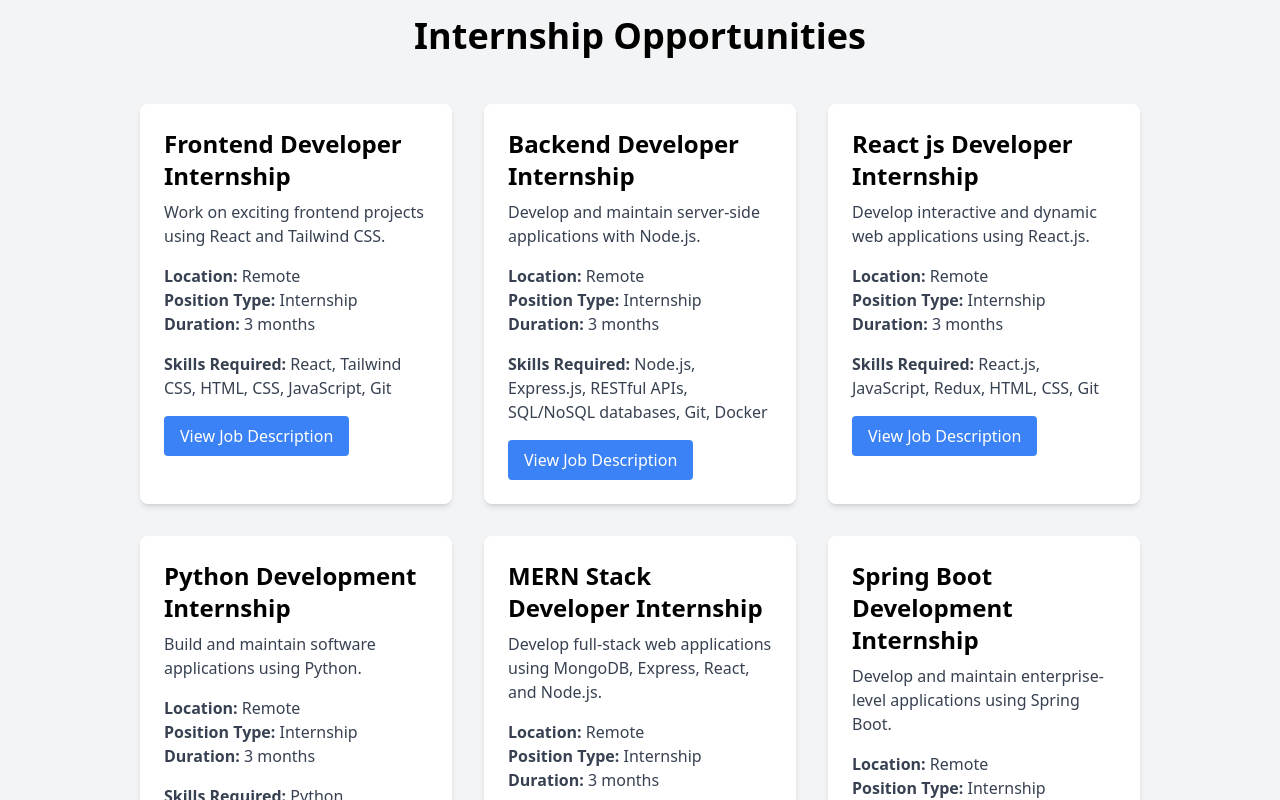
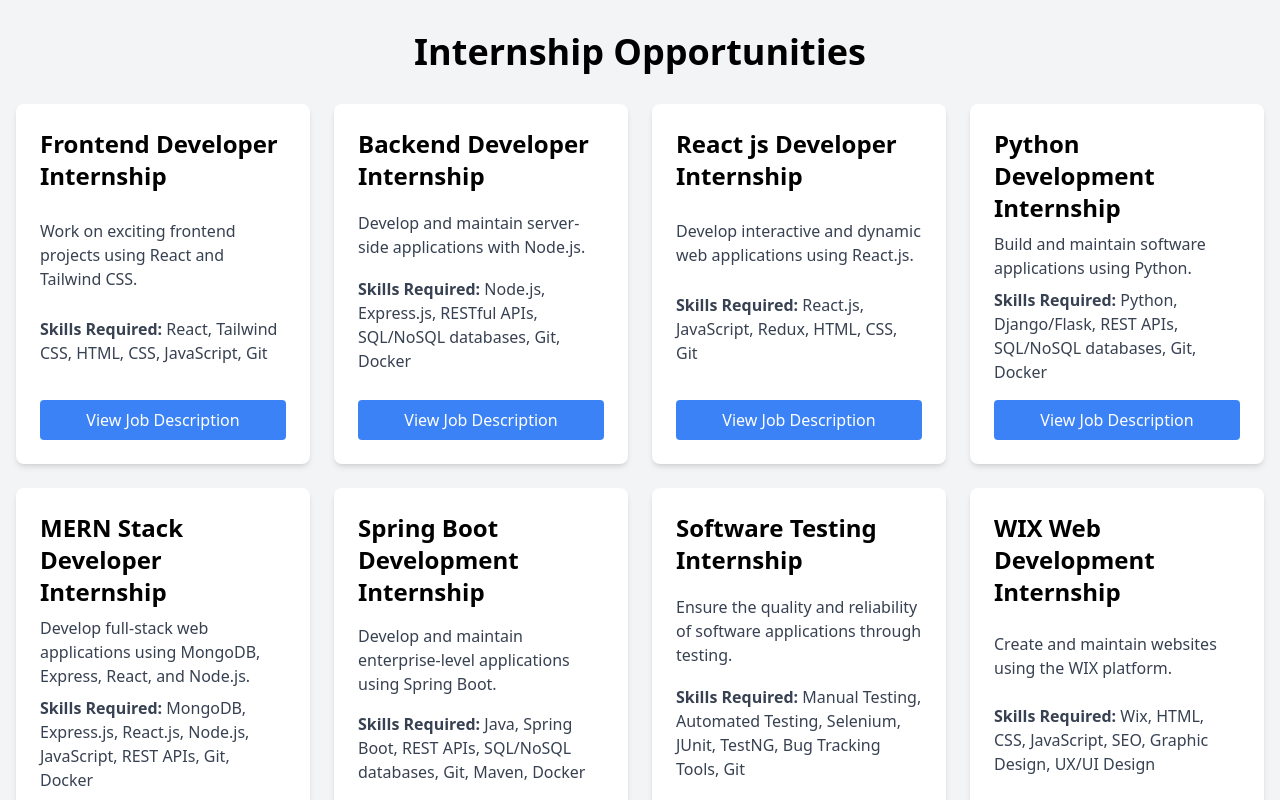
Before and after one commit to TENLIMITLESS/career-page, a React (Create React App) app: page / in a window 1280 px wide. Shown: the top 800 px of the page. Built offline with nearby package versions, Linux system fonts and the light colour scheme.

Commit message:
jd pop-up added

```diff
--- a/src/components/Home.js
+++ b/src/components/Home.js
@@ -165,11 +165,12 @@ const internships = [
   },
 ];
 
+
 const Home = () => {
   return (
-    <div className="container mx-auto p-4">
+    <div className="container mx-auto px-4 py-8">
       <h1 className="text-4xl font-bold text-center mb-8">Internship Opportunities</h1>
-      <div className="flex flex-wrap justify-center">
+      <div className="grid grid-cols-1 sm:grid-cols-2 md:grid-cols-3 lg:grid-cols-4 gap-6">
         {internships.map(internship => (
           <InternshipCard key={internship.id} {...internship} />
         ))}
--- a/src/components/InternshipCard.js
+++ b/src/components/InternshipCard.js
@@ -1,30 +1,6 @@
-// import React from 'react';
-
-// const InternshipCard = ({ title, description, skills, email }) => {
-//   return (
-//     <div className="bg-white shadow-md rounded-lg p-6 m-4 w-full sm:w-1/2 md:w-1/3 lg:w-1/4">
-//       <h2 className="text-2xl font-bold mb-2">{title}</h2>
-//       <p className="text-gray-700 mb-4">{description}</p>
-//       <ul className="text-gray-700 mb-4">
-//         <li><strong>Location:</strong> Remote</li>
-//         <li><strong>Position Type:</strong> Internship</li>
-//         <li><strong>Duration:</strong> 3 months</li>
-//       </ul>
-//       <p className="text-gray-700 text-base mb-4"><strong>Skills Required:</strong> {skills}</p>
-//       {/* <p className="text-gray-700 mb-4">Please share your resume via email after clicking on the apply button.</p> */}
-//       <a href="https://docs.google.com/forms/d/e/1FAIpQLScMY6Dos28JVDpYmgXB9FK4QpepWxsn_rEH-mQ1AYiql4d_qA/viewform" className="inline-block bg-blue-500 text-white py-2 px-4 rounded hover:bg-blue-600 transition duration-200">
-//         Apply
-//       </a>
-//     </div>
-//   );
-// };
-
-// export default InternshipCard;
-
-
 import React, { useState } from 'react';
 
-const InternshipCard = ({ title, description, skills, email }) => {
+const InternshipCard = ({ title, description, skills }) => {
   const [showModal, setShowModal] = useState(false);
 
   const toggleModal = () => {
@@ -32,28 +8,22 @@ const InternshipCard = ({ title, description, skills, email }) => {
   };
 
   return (
-    <div className="bg-white shadow-md rounded-lg p-6 m-4 w-full sm:w-1/2 md:w-1/3 lg:w-1/4">
+    <div className="bg-white shadow-md rounded-lg p-6 transition duration-300 hover:shadow-lg flex justify-between item-center flex-col">
       <h2 className="text-2xl font-bold mb-2">{title}</h2>
-      <p className="text-gray-700 mb-4">{description}</p>
-      <ul className="text-gray-700 mb-4">
-        <li><strong>Location:</strong> Remote</li>
-        <li><strong>Position Type:</strong> Internship</li>
-        <li><strong>Duration:</strong> 3 months</li>
-      </ul>
-      <p className="text-gray-700 text-base mb-4"><strong>Skills Required:</strong> {skills}</p>
+      <p className="text-gray-700 mb-2">{description}</p>
+      <p className="text-gray-700 mb-4"><strong>Skills Required:</strong> {skills}</p>
       <button onClick={toggleModal} className="inline-block bg-blue-500 text-white py-2 px-4 rounded hover:bg-blue-600 transition duration-200">
         View Job Description
       </button>
       {showModal && (
-        <div className="fixed inset-0 flex items-center justify-center z-50">
-          <div className="absolute inset-0 bg-gray-900 opacity-75"></div>
-          <div className="bg-white p-8 rounded-lg z-50">
+        <div className="fixed inset-0 flex items-center justify-center z-50 bg-gray-900 bg-opacity-50 px-2 ">
+          <div className="bg-white p-8 rounded-lg z-50 w-full sm:w-2/3 md:w-1/2 lg:w-1/3 max-w-lg overflow-hidden animate-scaleIn">
             <h2 className="text-2xl font-bold mb-4">{title}</h2>
-            <p className="text-gray-700 mb-4">{description}</p>
-            <a href="https://docs.google.com/forms/d/e/1FAIpQLScMY6Dos28JVDpYmgXB9FK4QpepWxsn_rEH-mQ1AYiql4d_qA/viewform" className="inline-block bg-blue-500 text-white py-2 px-4 rounded hover:bg-blue-600 transition duration-200">
+            <p className="text-gray-700 mb-2">{description}</p>
+            <button onClick={toggleModal} className="inline-block bg-blue-500 text-white py-2 px-4 rounded hover:bg-blue-600 transition duration-200 mr-4">
               Apply Now
-            </a>
-            <button onClick={toggleModal} className="ml-4 inline-block bg-gray-300 text-gray-800 py-2 px-4 rounded hover:bg-gray-400 transition duration-200">
+            </button>
+            <button onClick={toggleModal} className="inline-block bg-gray-300 text-gray-800 py-2 px-4 rounded hover:bg-gray-400 transition duration-200">
               Close
             </button>
           </div>
```
